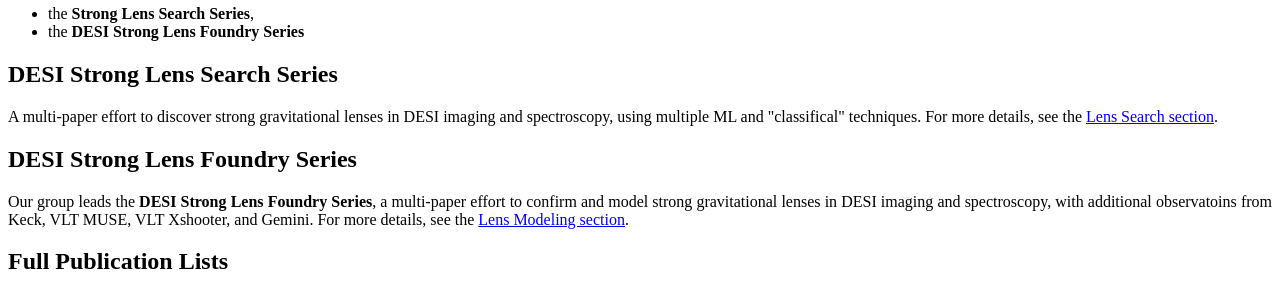
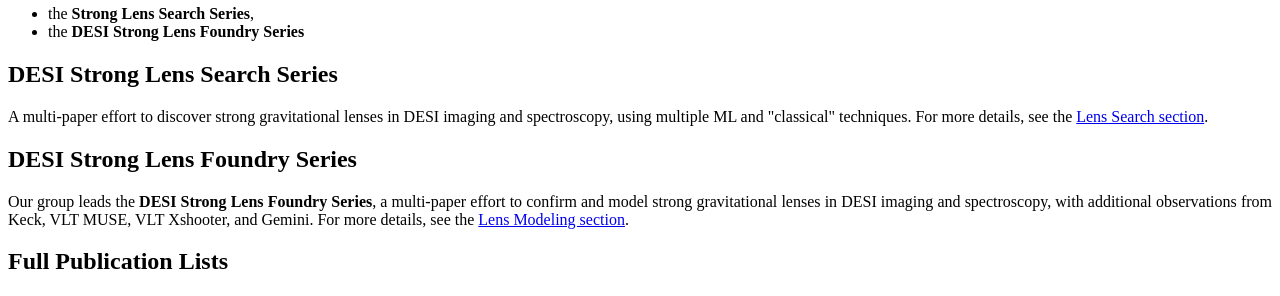
Before and after one commit to highredshift/highredshift.github.io, a Jekyll site: the page built from publications.html, in a window 1280 px wide. Shown: the part 232-528 px from the top of the page. Built offline with Jekyll 4.4.1, drawn with Linux system fonts in a browser that asks for light colours.

Commit message:
Fix typos on publications and space programs pages
Co-Authored-By: Claude Fable 5 <noreply@anthropic.com>

```diff
--- a/publications.html
+++ b/publications.html
@@ -12,14 +12,14 @@ title: Publications
 
   <h2>DESI Strong Lens Search Series</h2>
   <p style="text-align: justify;">
-  A multi-paper effort to discover strong gravitational lenses in DESI imaging and spectroscopy, using multiple ML and "classifical" techniques.
+  A multi-paper effort to discover strong gravitational lenses in DESI imaging and spectroscopy, using multiple ML and "classical" techniques.
   For more details, see the <a href="/lens-search.html">Lens Search section</a>. </p>
 
 
   <h2>DESI Strong Lens Foundry Series</h2>
   <p style="text-align: justify;">
     Our group leads the <strong>DESI Strong Lens Foundry Series</strong>, a multi-paper effort
-    to confirm and model strong gravitational lenses in DESI imaging and spectroscopy, with additional observatoins from Keck, VLT MUSE, VLT Xshooter, and Gemini.
+    to confirm and model strong gravitational lenses in DESI imaging and spectroscopy, with additional observations from Keck, VLT MUSE, VLT Xshooter, and Gemini.
     For more details, see the <a href="/lens-modeling.html">Lens Modeling section</a>.
   </p>
 
--- a/space-programs.html
+++ b/space-programs.html
@@ -21,7 +21,7 @@ title: Space Telescope Programs
      For more details, see <a href="/lens-search.html">Lens Search</a>.
   </li>
   <li><a href="https://ui.adsabs.harvard.edu/abs/2025hst..prop18151H/abstract"> Finding Low Halo Mass Strong Lenses in HST Archive</a> (AR-18151; PI: Huang).
-    For more details, see  <a href="/jwst-lens-simulations.html"> JWST simulatoins </a>
+    For more details, see  <a href="/jwst-lens-simulations.html"> JWST simulations </a>
   </li>
 </ul>
 
```
Also changed, not shown: 1 other file.
